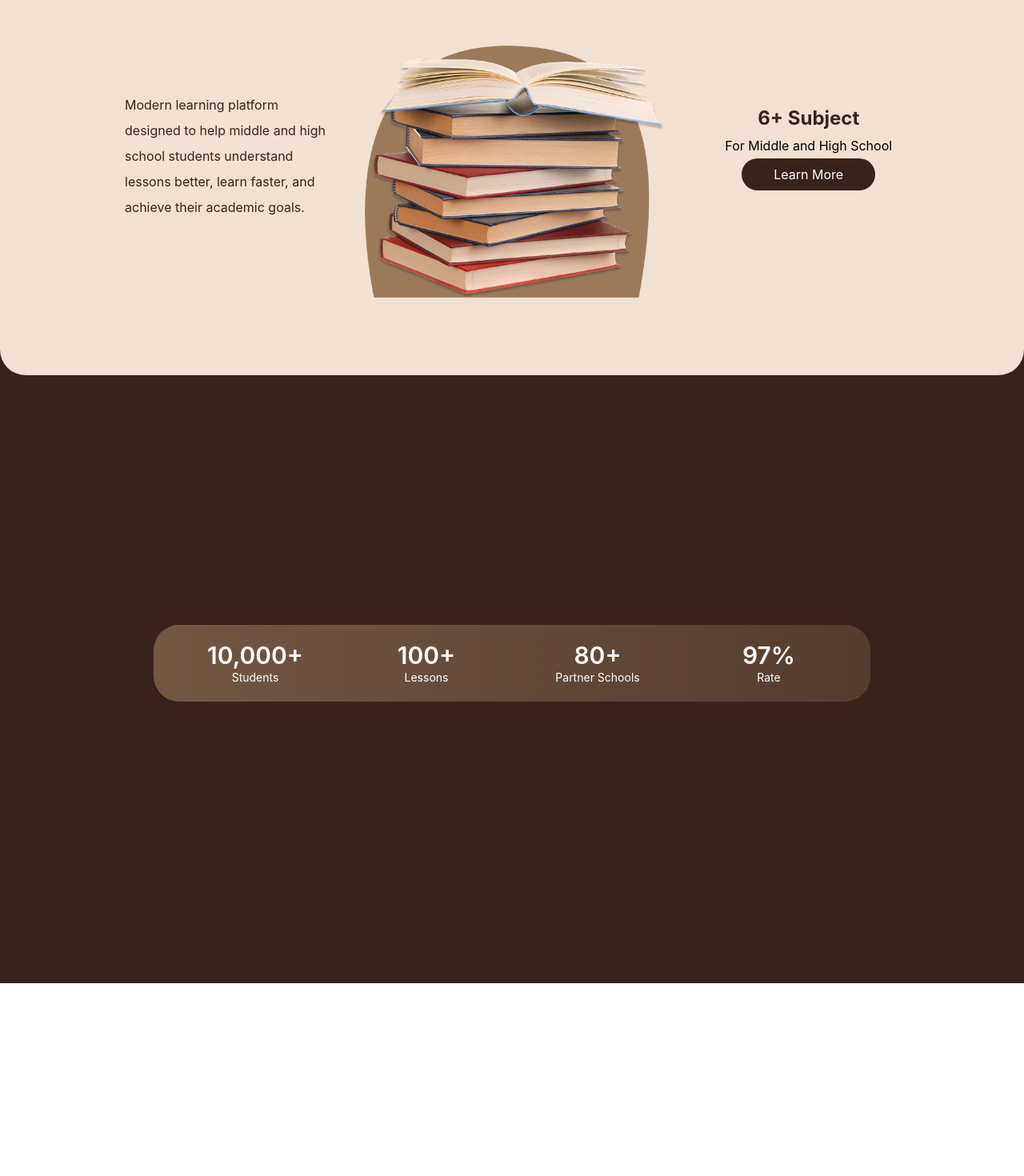
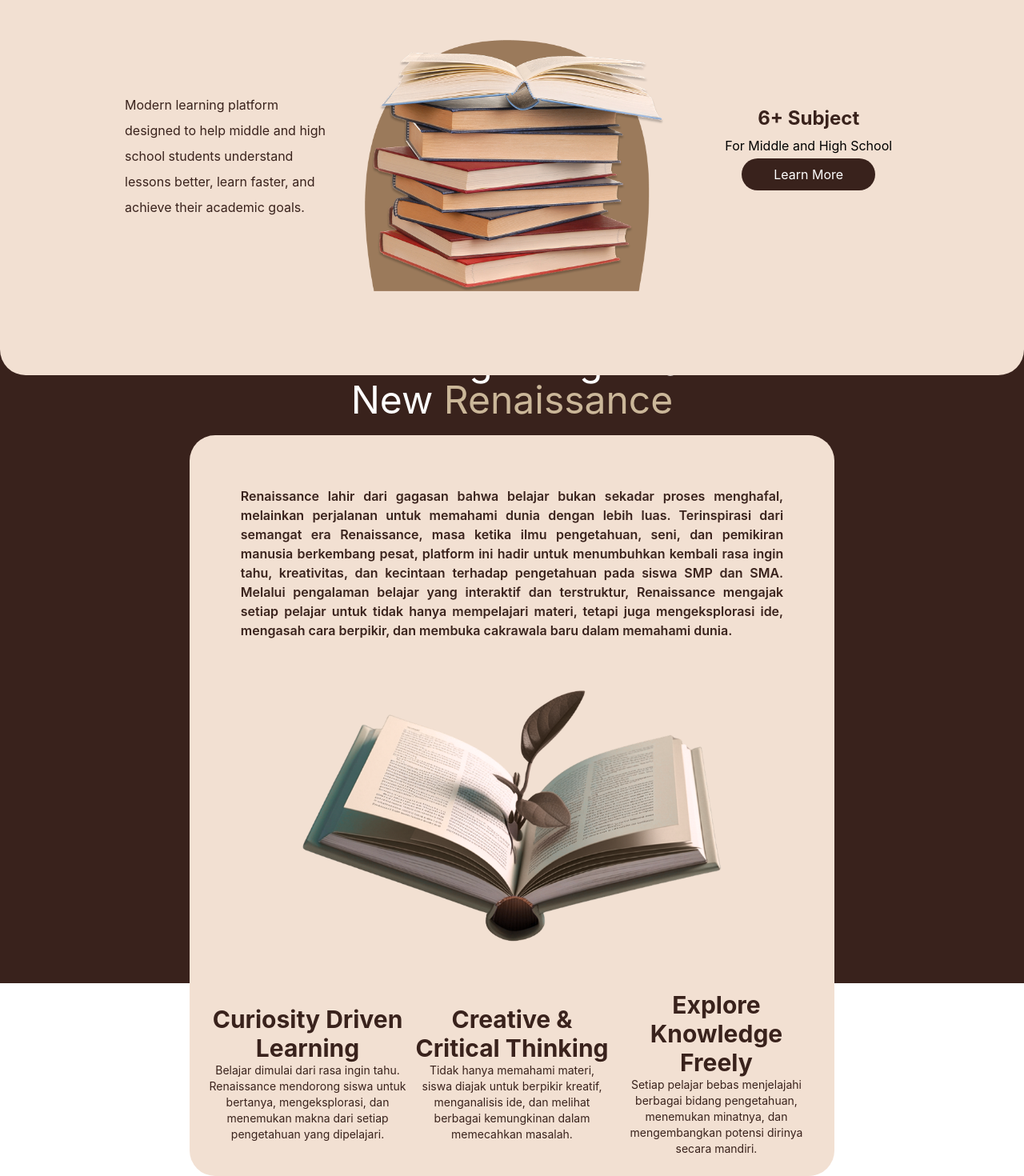
Before and after one commit to Athrsyd/Renaissance, a React (Vite) app in the folder Frontend/: page / in a window 1280 px wide. Shown: the part 331-1801 px from the top of the page at 80% size. Before the commit the page ends 1560 px from the top, so only its background shows below. Built offline with nearby package versions, Linux system fonts and the light colour scheme.

Commit message:
new code

```diff
--- a/Frontend/src/pages/LandingPage.jsx
+++ b/Frontend/src/pages/LandingPage.jsx
@@ -1,6 +1,7 @@
 import React from "react";
 import Navbar from "../components/navbar";
 import buku from "../assets/buku.png";
+import aboutbuku from "../assets/aboutbuku.png";
 
 const LandingPage = () => {
   return (
@@ -22,7 +23,12 @@ const LandingPage = () => {
             </p>
           </div>
           <div className="flex justify-center items-center w-[40%] h-full">
-            <img width="100%" src={buku} alt="gambar buku" className="w-full -mb-4.75" />
+            <img
+              width="100%"
+              src={buku}
+              alt="gambar buku"
+              className="w-full -mb-4.75 pb-3.75"
+            />
           </div>
           <div className="w-[30%] text-center mb-10 leading-loose">
             <p className="text-md text-coffee">
@@ -40,7 +46,7 @@ const LandingPage = () => {
       </section>
 
       <section className="h-screen relative z-50 -mt-10 w-full flex px-16 flex-col justify-center items-center bg-bistre">
-        <div className="w-full flex flex-col justify-center items-center">
+        <div className="w-full mt-26 flex flex-col justify-center items-center">
           <div className="bg-linear-to-r from-[#9B7A5B]/60 to-[#6A4D3B]/60 rounded-4xl max-w-4xl w-full p-5 flex justify-between items-center text-center">
             <div className=" w-full">
               <p className="text-3xl font-semibold text-center text-white">
@@ -51,20 +57,86 @@ const LandingPage = () => {
               </p>
             </div>
             <div className="w-full">
-              <p className="text-3xl font-semibold text-center text-white">100+</p>
+              <p className="text-3xl font-semibold text-center text-white">
+                100+
+              </p>
               <p className="text-sm font-normal text-center text-white">
                 Lessons
               </p>
             </div>
             <div className="w-full">
-              <p className="text-3xl font-semibold text-center text-white">80+</p>
+              <p className="text-3xl font-semibold text-center text-white">
+                80+
+              </p>
               <p className="text-sm font-normal text-center text-white">
                 Partner Schools
               </p>
             </div>
             <div className="w-full">
-              <p className="text-3xl font-semibold text-center text-white">97%</p>
+              <p className="text-3xl font-semibold text-center text-white">
+                97%
+              </p>
               <p className="text-sm font-normal text-center text-white">Rate</p>
+            </div>
+          </div>
+          <div className="w-full flex flex-col justify-center items-center mt-10">
+            <h1 className="text-5xl font-normal text-center text-white">
+              The Beginning of a <br />
+              New <span className="text-khaki">Renaissance</span>
+            </h1>
+            <div className=" bg-[#F2E0D2] w-[70%] rounded-4xl flex flex-col justify-center items-center p-6 mt-5">
+              <div className="w-full flex flex-col justify-center items-center">
+                <p className="text-md font-semibold m-10 text-justify text-[#39221C]">
+                  Renaissance lahir dari gagasan bahwa belajar bukan sekadar
+                  proses menghafal, melainkan perjalanan untuk memahami dunia
+                  dengan lebih luas. Terinspirasi dari semangat era Renaissance,
+                  masa ketika ilmu pengetahuan, seni, dan pemikiran manusia
+                  berkembang pesat, platform ini hadir untuk menumbuhkan kembali
+                  rasa ingin tahu, kreativitas, dan kecintaan terhadap
+                  pengetahuan pada siswa SMP dan SMA. Melalui pengalaman belajar
+                  yang interaktif dan terstruktur, Renaissance mengajak setiap
+                  pelajar untuk tidak hanya mempelajari materi, tetapi juga
+                  mengeksplorasi ide, mengasah cara berpikir, dan membuka
+                  cakrawala baru dalam memahami dunia.
+                </p>
+                <img
+                  src={aboutbuku}
+                  alt="gambar buku"
+                  className="w-[70%] mt-5 mb-10"
+                />
+              </div>
+              <div className="w-full flex flex-row justify-center items-center gap-2 mt-5">
+                <div className="w-full">
+                  <h1 className="text-3xl font-bold text-center text-bistre">
+                    Curiosity Driven Learning
+                  </h1>
+                  <p className="text-sm font-normal text-center text-[#39221C]">
+                    Belajar dimulai dari rasa ingin tahu. Renaissance mendorong
+                    siswa untuk bertanya, mengeksplorasi, dan menemukan makna
+                    dari setiap pengetahuan yang dipelajari.
+                  </p>
+                </div>
+                <div className="w-full">
+                  <h1 className="text-3xl font-bold text-center text-bistre">
+                    Creative & Critical Thinking
+                  </h1>
+                  <p className="text-sm font-normal text-center text-[#39221C]">
+                    Tidak hanya memahami materi, siswa diajak untuk berpikir
+                    kreatif, menganalisis ide, dan melihat berbagai kemungkinan
+                    dalam memecahkan masalah.
+                  </p>
+                </div>
+                <div className="w-full">
+                  <h1 className="text-3xl font-bold text-center text-bistre">
+                    Explore Knowledge Freely
+                  </h1>
+                  <p className="text-sm font-normal text-center text-[#39221C]">
+                    Setiap pelajar bebas menjelajahi berbagai bidang
+                    pengetahuan, menemukan minatnya, dan mengembangkan potensi
+                    dirinya secara mandiri.
+                  </p>
+                </div>
+              </div>
             </div>
           </div>
         </div>
```
Also changed, not shown: Frontend/src/assets/aboutbuku.png (added), Frontend/src/components/AboutSection.jsx (added).
